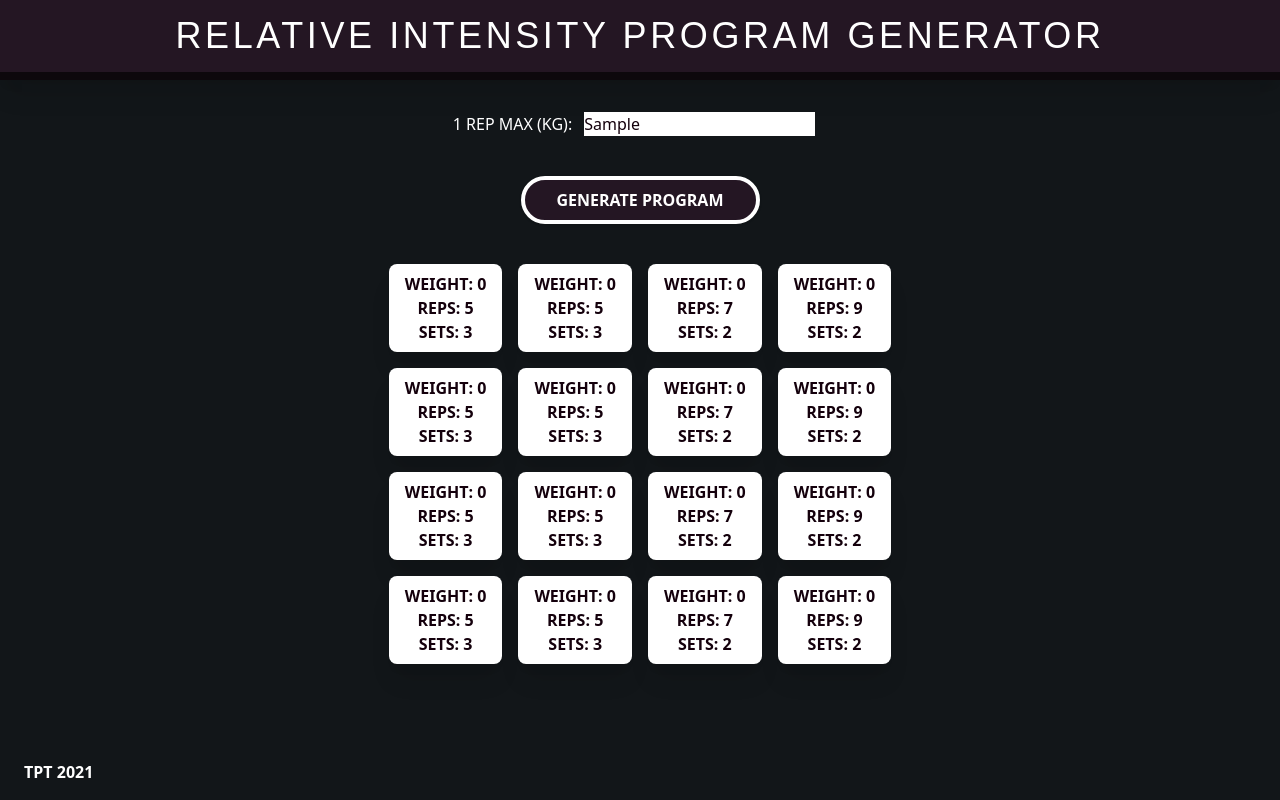
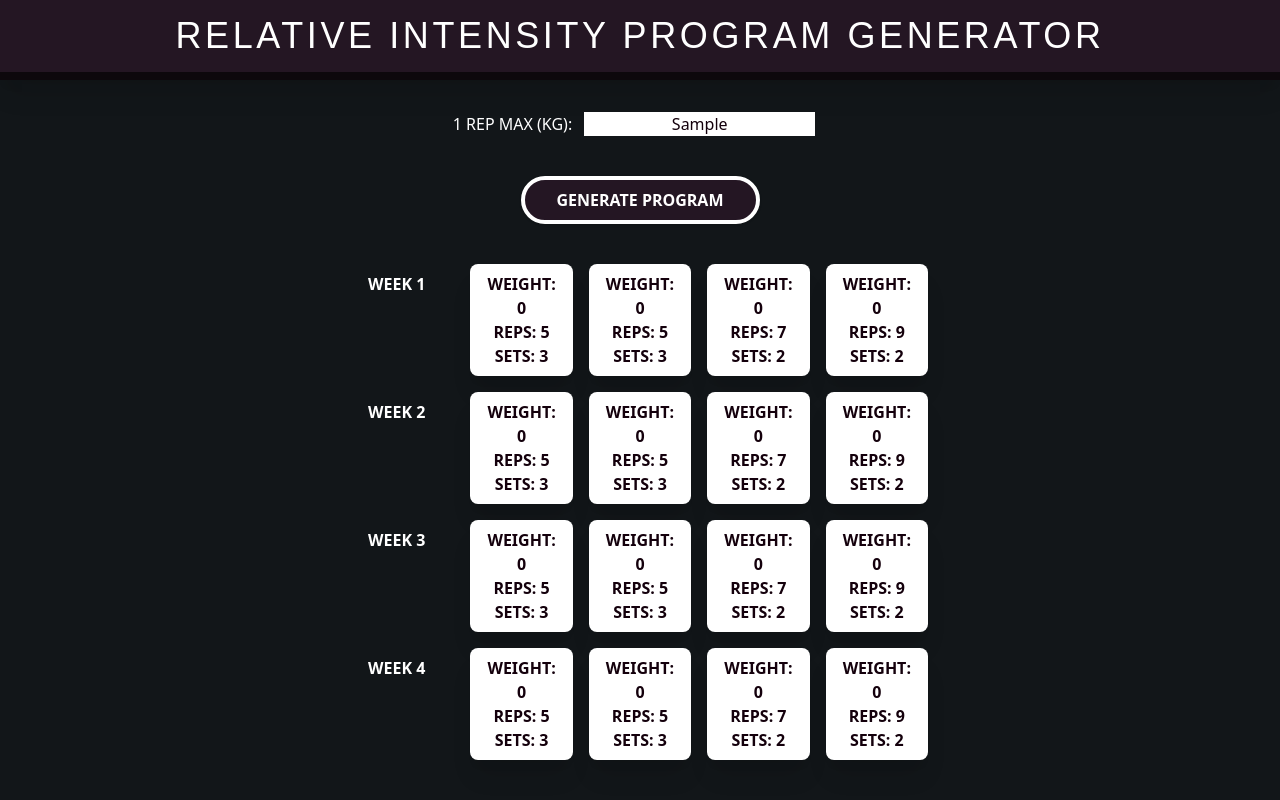
Before and after one commit to Joebias/rel-int-calc, a Next.js app: page / in a window 1280 px wide. Both pictures are taken after typing "Sample" into the empty fields and a click on the button "GENERATE PROGRAM". Built offline with nearby package versions, Linux system fonts and the light colour scheme.

Commit message:
Added week info for macrocycles

```diff
--- a/src/pages/index.tsx
+++ b/src/pages/index.tsx
@@ -19,7 +19,6 @@ type exerciseVariables = {
 export default () => {
     const [weights, setWeights] = useState<exerciseVariables[]>([])
     const [maxWeight, setMaxWeight] = useState<number>()
-    console.log(defaultPlanBlueprint.maxSessionPerPeriod)
     return (
         <PageLayout title='Relative Intensity Program Generator'>
             <div>
@@ -28,7 +27,7 @@ export default () => {
                         1 Rep Max (KG):
                     </label>
                     <input
-                        className='mr-3 text-black'
+                        className='mr-3 text-black text-center'
                         type='text'
                         name='1rm'
                         id='1rm'
@@ -47,14 +46,43 @@ export default () => {
                 </div>
                 <div className='mt-10 text-white left-nav self-center mr-auto flex flex-1 justify-center uppercase font-bold '>
                     <div
-                        className={`grid grid-cols-1 md:grid-cols-2 lg:grid-cols-4 gap-2 md:gap-4`}
+                        className={`grid grid-cols-1 md:grid-cols-2 lg:grid-cols-5 gap-2 md:gap-4`}
                     >
-                        {weights.map((weight) => (
-                            <div className='bg-white rounded-lg shadow-xl text-black w-35 h-15 text-center px-4 py-2'>
-                                <p>Weight: {Math.round(weight.weight / 100)}</p>
-                                <p>Reps: {weight.reps}</p>
-                                <p>Sets: {weight.sets}</p>
-                            </div>
+                        {weights.map((weight, key) => (
+                            <>
+                                {key % 4 === 0 ? (
+                                    <div
+                                        className='col-span-2 grid grid-cols-2 gap-2 md:gap-4'
+                                        key='{key}'
+                                    >
+                                        <div className='text-white w-35 h-15  px-4 py-2 flex text-center'>
+                                            Week {key / 4 + 1}
+                                        </div>
+                                        <div className='bg-white rounded-lg shadow-xl text-black w-35 h-15 text-center px-4 py-2'>
+                                            <p>
+                                                Weight:{' '}
+                                                {Math.round(
+                                                    weight.weight / 100
+                                                )}
+                                            </p>
+                                            <p>Reps: {weight.reps}</p>
+                                            <p>Sets: {weight.sets}</p>
+                                        </div>
+                                    </div>
+                                ) : (
+                                    <div
+                                        className='bg-white rounded-lg shadow-xl text-black w-35 h-15 text-center px-4 py-2'
+                                        key='{key}'
+                                    >
+                                        <p>
+                                            Weight:{' '}
+                                            {Math.round(weight.weight / 100)}
+                                        </p>
+                                        <p>Reps: {weight.reps}</p>
+                                        <p>Sets: {weight.sets}</p>
+                                    </div>
+                                )}
+                            </>
                         ))}
                     </div>
                 </div>
```
Also changed, not shown: firebase.json.
